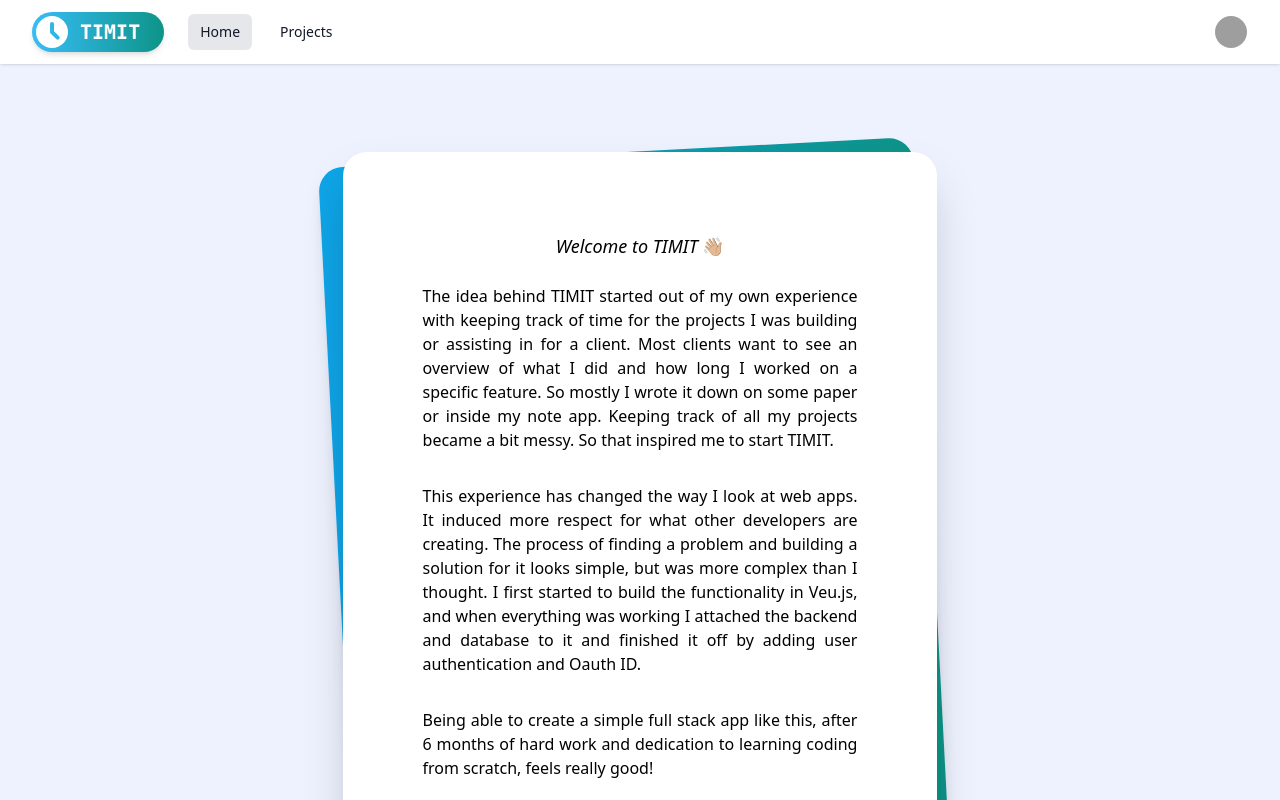
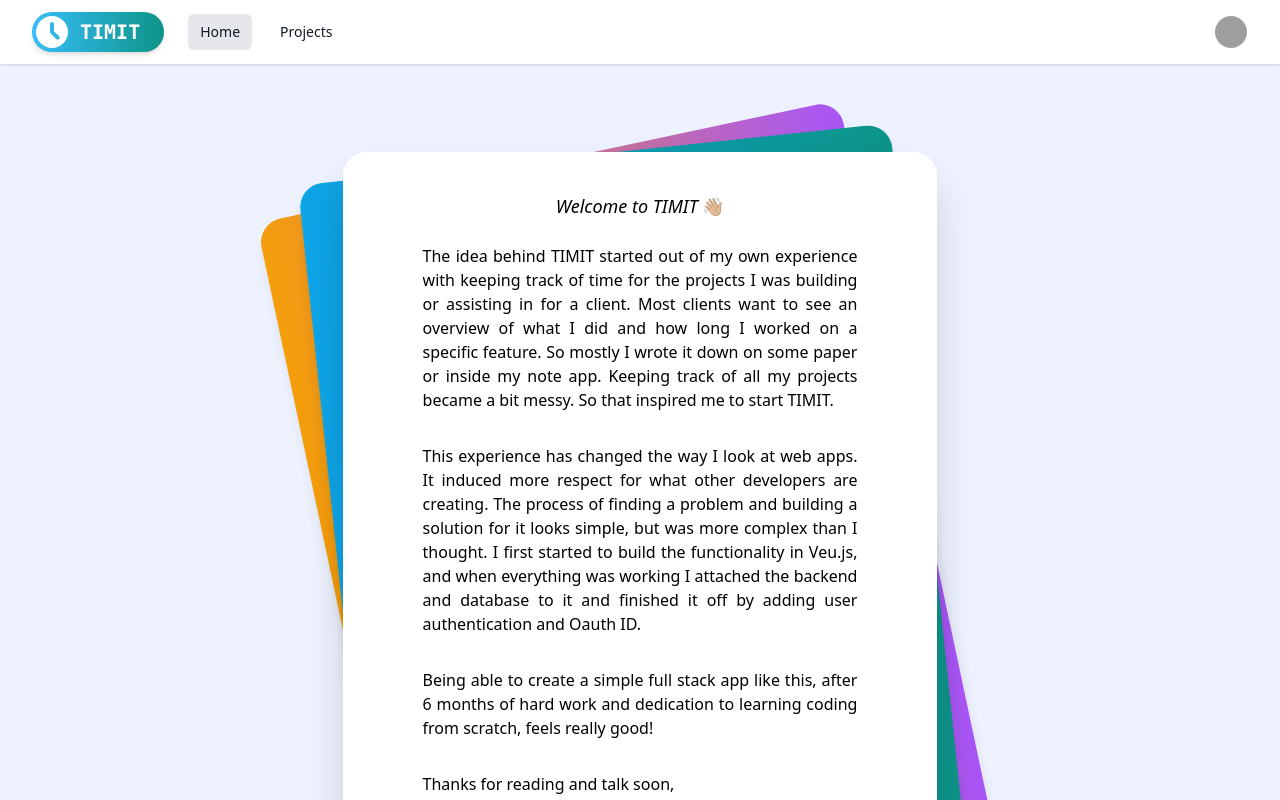
Before and after one commit to mattiasbonte/TIMIT-FE, a Vue app: page /home in a window 1280 px wide. Shown: the top 800 px of the page. Built offline with nearby package versions, Linux system fonts and the light colour scheme; grey boxes are pictures that could not be loaded.

Commit message:
Update Home Page Styling

```diff
--- a/src/views/Home.vue
+++ b/src/views/Home.vue
@@ -1,8 +1,9 @@
 <template>
   <div>
     <div class="card">
-      <div class="card__bg"></div>
-      <div class="card__text">
+      <div class="card__bot"></div>
+      <div class="card__mid"></div>
+      <div class="card__top">
         <!-- Welcome Message -->
         <h1
           class="dark:text-white -mb-2 text-lg italic font-thin text-center text-black"
@@ -67,24 +68,29 @@
 </template>
 
 <style scoped>
+  .card {
+    @apply relative;
+  }
+  .card__top {
+    @apply relative max-w-prose mx-auto px-4;
+    @apply font-extralight text-justify;
+    @apply space-y-8 sm:bg-white rounded-sm sm:shadow-2xl;
+    @apply sm:px-20 sm:py-10 sm:my-14 sm:rounded-3xl;
+    @apply dark:bg-gray-900;
+  }
+  .card__mid {
+    @apply absolute max-w-prose mx-auto hidden transform;
+    @apply rounded-3xl shadow-lg inset-0;
+    @apply sm:block sm:-rotate-6;
+    @apply bg-gradient-to-r from-light-blue-500 to-teal-600;
+  }
+  .card__bot {
+    @apply absolute max-w-prose mx-auto hidden transform;
+    @apply rounded-3xl shadow-lg inset-0;
+    @apply sm:block sm:-rotate-12;
+    @apply bg-gradient-to-r from-amber-500 to-purple-500;
+  }
   .btn__try {
     @apply rounded-md;
   }
-  .card {
-    @apply relative;
-  }
-  .card__bg {
-    @apply absolute max-w-prose mx-auto hidden;
-    @apply rounded-xl shadow-lg inset-0;
-    @apply transform -skew-y-3;
-    @apply bg-gradient-to-r from-light-blue-500 to-teal-600;
-    @apply sm:block sm:skew-y-0 sm:-rotate-3 sm:rounded-3xl;
-  }
-  .card__text {
-    @apply relative max-w-prose mx-auto my-14 px-4 py-10;
-    @apply font-extralight text-justify;
-    @apply space-y-8 sm:bg-white rounded-sm sm:shadow-2xl;
-    @apply sm:p-20 sm:rounded-3xl;
-    @apply dark:bg-gray-800;
-  }
 </style>
```
